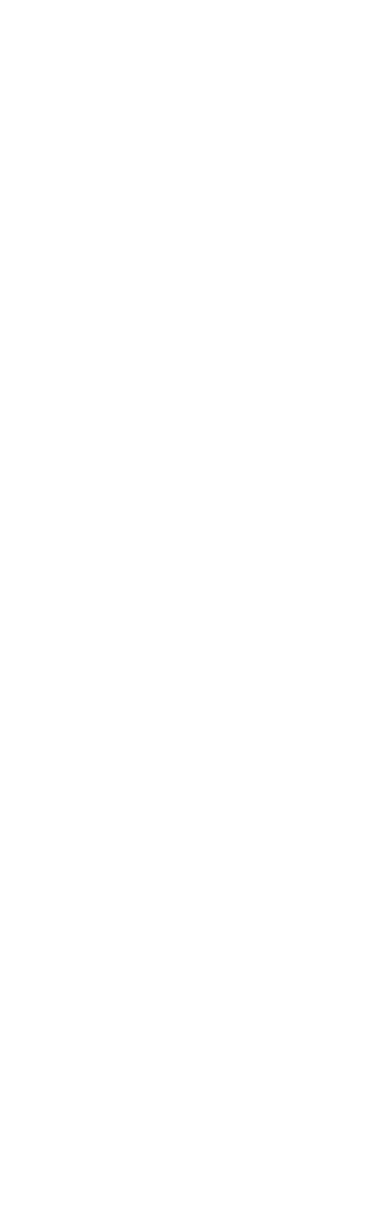
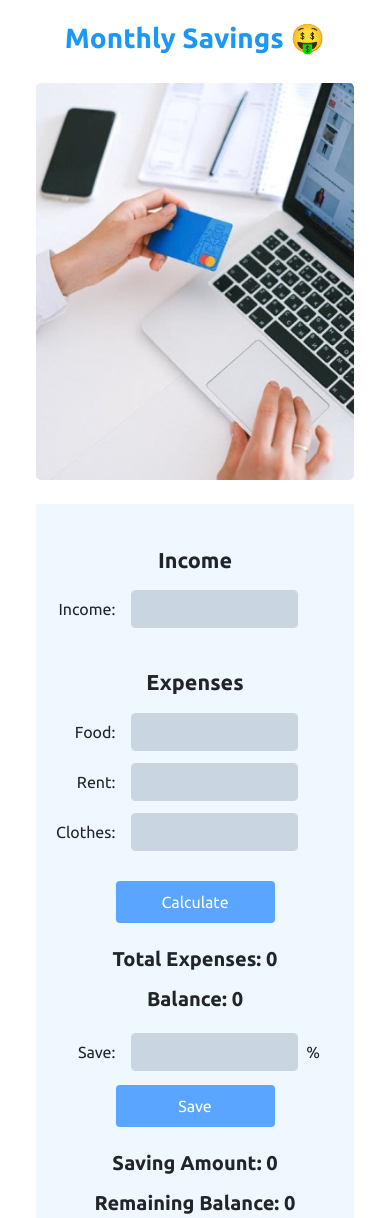
Before and after one commit to codecatalystPratyush/money-master, a plain HTML site: page index.html in a window 390 px wide. Shown: the top 1218 px of the page. Before the commit the page ends 844 px from the top, so only its background shows below. Drawn offline with nearby package versions, Linux system fonts and the light colour scheme.

Commit message:
mobile view and desktop view done

```diff
--- a/css/style.css
+++ b/css/style.css
@@ -0,0 +1,51 @@
+@import url('https://fonts.googleapis.com/css2?family=Ubuntu:wght@300;400;500;700&display=swap');
+
+body {
+    font-family: 'Ubuntu', sans-serif;
+}
+header {
+    height: 75px;
+}
+h1 {
+    color: #1B98F5;
+}
+
+/* Classes and IDs */
+
+.section-child:last-child {
+    background-color: #F0F8FF;
+}
+.height-50 {
+    height: 50px;
+}
+.width-30 {
+    width: 30%;
+}
+.width-70 {
+    width: 70%;
+}
+.form-control, .form-control:focus {
+    background-color: #CAD5E2;
+}
+.btn, .btn:hover, .btn:focus {
+    background-color: #59A5FF;
+    color: #FFFFFF;
+}
+#save-btn {
+    width: 50%;
+}
+
+@media only screen and (min-width: 768px) {
+    .section-child {
+        width: 50%;
+    }
+    #save-40 {
+        width: 40%;
+    }
+    #save-60 {
+        width: 60%;
+    }
+    #save-btn {
+        width: 100%;
+    }
+}
--- a/index.html
+++ b/index.html
@@ -10,10 +10,58 @@
 
     <!-- CSS and JS -->
 
+    <link href="https://cdn.jsdelivr.net/npm/bootstrap@5.1.3/dist/css/bootstrap.min.css" rel="stylesheet" integrity="sha384-1BmE4kWBq78iYhFldvKuhfTAU6auU8tT94WrHftjDbrCEXSU1oBoqyl2QvZ6jIW3" crossorigin="anonymous">
     <link rel="stylesheet" href="css/style.css">
+    <script src="https://cdn.jsdelivr.net/npm/bootstrap@5.1.3/dist/js/bootstrap.bundle.min.js" integrity="sha384-ka7Sk0Gln4gmtz2MlQnikT1wXgYsOg+OMhuP+IlRH9sENBO0LRn5q+8nbTov4+1p" crossorigin="anonymous"></script>
     <script src="js/main.js"></script>
 </head>
 <body>
+    <main class="container-md">
+        <header class="align-items-center d-flex justify-content-center"><h1 class="fw-bold mb-0">Monthly Savings 🤑</h1></header>
 
+        <section class="d-md-flex">
+            <div class="mx-4 my-2 m-md-0 p-md-4 section-child"><img class="rounded-3 w-100" src="images/budget.jpg" alt="budget calculation"></div>
+
+            <div class="m-4 mx-md-0 py-4 px-md-4 section-child text-center">
+                <fieldset class="py-3 py-md-1">
+                    <legend class="fw-bold">Income</legend>
+                    <div class="align-items-center d-flex height-50">
+                        <div class="text-end width-30"><label class="px-3" for="">Income:</label></div>
+                        <div class="text-start width-70"><input class="form-control w-75" type="number" name="" id=""></div>
+                    </div>
+                </fieldset>
+
+                <fieldset class="py-3 py-md-1">
+                    <legend class="fw-bold">Expenses</legend>
+                    <div class="align-items-center d-flex height-50">
+                        <div class="text-end width-30"><label class="px-3" for="">Food:</label></div>
+                        <div class="text-start width-70 overflow-auto"><input class="form-control w-75" type="number" name="" id=""></div>
+                    </div>
+                    <div class="align-items-center d-flex height-50">
+                        <div class="text-end width-30"><label class="px-3" for="">Rent:</label></div>
+                        <div class="text-start width-70"><input class="form-control w-75" type="number" name="" id=""></div>
+                    </div>
+                    <div class="align-items-center d-flex height-50">
+                        <div class="text-end width-30"><label class="px-3" for="">Clothes:</label></div>
+                        <div class="text-start width-70"><input class="form-control w-75" type="number" name="" id=""></div>
+                    </div>
+                </fieldset>
+
+                <button class="btn my-2 py-2 w-50" type="submit">Calculate</button>
+                <h5 class="fw-bold my-3">Total Expenses: <span>0</span></h5>
+                <h5 class="fw-bold my-3">Balance: <span>0</span></h5>
+
+                <div class="align-items-center d-md-flex">
+                    <div class="align-items-center d-flex height-50" id="save-60">
+                        <div class="text-end width-30"><label class="px-3" for="">Save:</label></div>
+                        <div class="align-items-center d-flex text-start width-70"><input class="form-control w-75" type="number" name="" id=""><div class="px-2 px-md-3 text-center">%</div></div>
+                    </div>
+                    <div id="save-40"><button class="btn my-2 py-2" id="save-btn" type="submit">Save</button></div>
+                </div>
+                <h5 class="fw-bold my-3">Saving Amount: <span>0</span></h5>
+                <h5 class="fw-bold my-3">Remaining Balance: <span>0</span></h5>
+            </div>
+        </section>
+    </main>
 </body>
 </html>
```
Also changed, not shown: images/budget.jpg (added).
